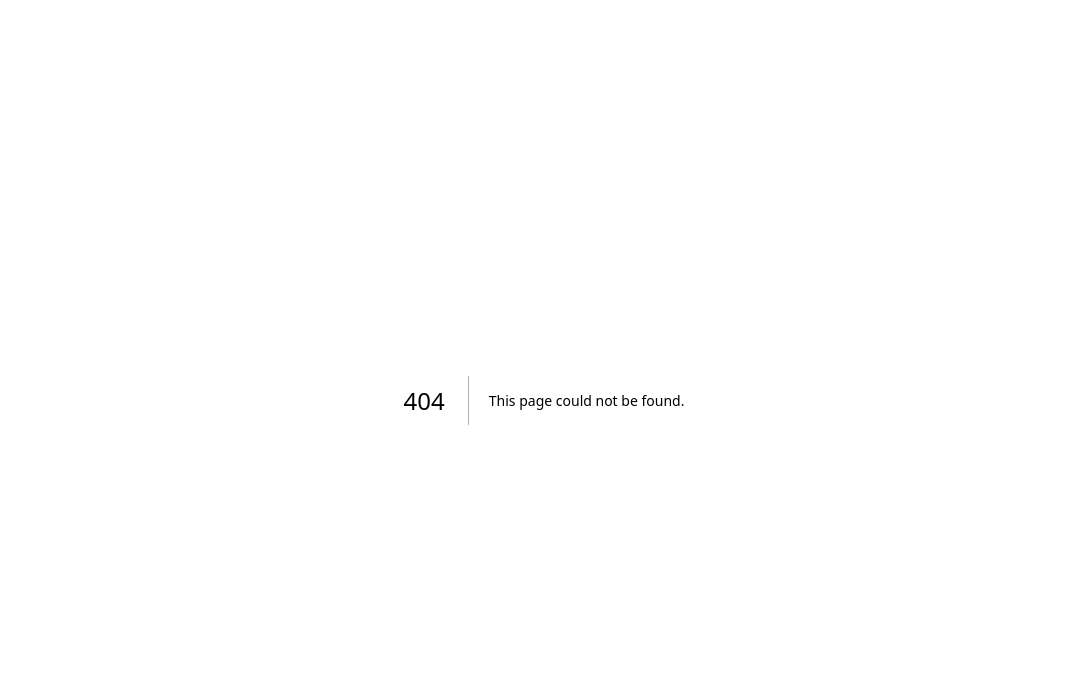
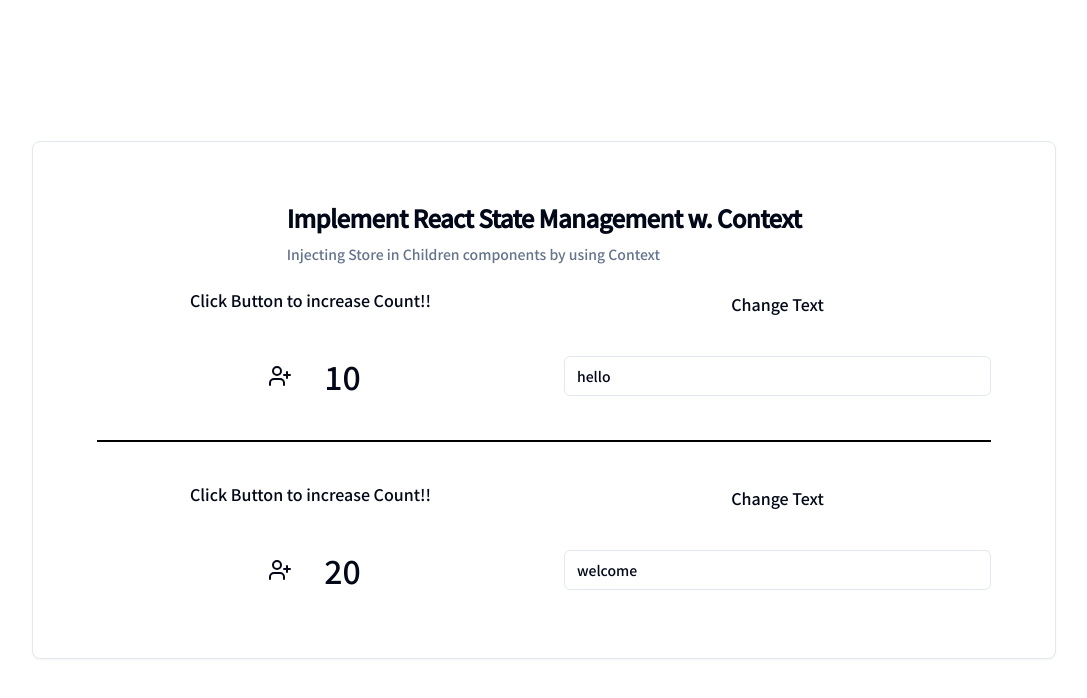
Before and after one commit to soomin9106/deepdive, a Next.js app in the folder deepdive/: page /context_state in a window 1280 px wide. Before the commit this address had no page. Shown: the top 698 px of the page, without its empty margins (96-1183 px from the left). Built offline with nearby package versions, Linux system fonts and the light colour scheme.

Commit message:
State Management - Context

```diff
--- /dev/null
+++ b/deepdive/app/components/state/CounterStateContext.tsx
@@ -0,0 +1,21 @@
+import { CounterStore, CounterStoreContext, Store, createStore } from "@/lib/counter"
+import { PropsWithChildren, useRef } from "react"
+
+export const CounterStoreProvider = ({
+    initialState,
+    children
+}: PropsWithChildren<{
+    initialState: CounterStore
+}>) => {
+    const storeRef = useRef<Store<CounterStore>>()
+
+    if (!storeRef.current) {
+        storeRef.current = createStore<CounterStore>(initialState)
+    }
+
+    return (
+        <CounterStoreContext.Provider value={storeRef.current}>
+         {children}
+        </CounterStoreContext.Provider>
+    )
+}
--- a/deepdive/app/components/state/Counters.tsx
+++ b/deepdive/app/components/state/Counters.tsx
@@ -1,7 +1,7 @@
 'use client'
 import { Button } from "@/components/ui/button";
 import { Input } from "@/components/ui/input";
-import { createStore, useStore, useStoreSelector } from "@/lib/counter";
+import { CounterStore, createStore, useCounterContextSelector, useStore, useStoreSelector } from "@/lib/counter";
 import { SmilePlus, UserPlus } from "lucide-react";
 import { ChangeEvent, useCallback, useEffect } from "react";
 
@@ -95,3 +95,44 @@ export const TextEditor = () => {
         </div>
     )
 }
+
+export const ContextCounter = () => {
+    const [counter, setStore] = useCounterContextSelector(
+        useCallback((state: CounterStore) => state.count, []),
+    )
+
+    const handleClick = () => {
+        setStore((prev) => ({ ...prev, count: prev.count + 1 }))
+    }
+
+
+    return (
+        <div className="flex justify-center items-center w-full flex-col space-y-10">
+            <h1>Click Button to increase Count!!</h1>
+            <div className="flex space-x-6 items-center">
+                <Button size='icon' onClick={handleClick} variant="ghost">
+                    <UserPlus />
+                </Button>
+                <span className="text-[32px]">{counter}</span>
+            </div>
+        </div>
+    )
+
+}
+
+export const ContextTextEditor = () => {
+    const [text, setStore] = useCounterContextSelector(
+        useCallback((state: CounterStore) => state.text, []),
+    )
+
+    const handleChange = (e: ChangeEvent<HTMLInputElement>) => {
+        setStore((prev) => ({ ...prev, text: e.target.value }))
+    }
+
+    return (
+        <div className="flex justify-center items-center w-full flex-col space-y-10">
+            <h1>Change Text</h1>
+            <Input value={text} onChange={handleChange} />
+        </div>
+    )
+}
--- /dev/null
+++ b/deepdive/app/context_state/page.tsx
@@ -0,0 +1,45 @@
+'use client'
+import { Card, CardContent, CardDescription, CardHeader, CardTitle } from "@/components/ui/card"
+import Counter1 from "../components/state/Counter1"
+import Counter2 from "../components/state/Counter2"
+import { ContextCounter, ContextTextEditor, NCounter1, NCounter2, NCounter3, TextEditor } from "../components/state/Counters"
+import { CounterStoreProvider } from "../components/state/CounterStateContext"
+
+const ContextState = () => {
+    return (
+
+        <div className="flex flex-col items-center justify-center w-full h-screen">
+            <Card className="w-full max-w-screen-lg flex items-center flex-col p-10">
+                <CardHeader>
+                    <CardTitle className="mb-2">Implement React State Management w. Context</CardTitle>
+                    <CardDescription>
+                        Injecting Store in Children components by using Context
+                    </CardDescription>
+                </CardHeader>
+                <CardContent className="w-full flex flex-col space-y-10">
+                        <CounterStoreProvider initialState={{
+                            count: 10,
+                            text: "hello"
+                        }}>
+                            <div className="flex space-x-10">
+                                <ContextCounter />
+                                <ContextTextEditor />
+                            </div>
+                            <div className="w-full border-[1px] border-black my-5"></div>
+                            <CounterStoreProvider initialState={{
+                                count: 20,
+                                text: "welcome"
+                            }}>
+                                <div className="flex space-x-10">
+                                    <ContextCounter />
+                                    <ContextTextEditor />
+                                </div>
+                            </CounterStoreProvider>
+                        </CounterStoreProvider>
+                    </CardContent>
+            </Card>
+        </div>
+    )
+}
+
+export default ContextState
--- a/deepdive/app/page.tsx
+++ b/deepdive/app/page.tsx
@@ -44,6 +44,7 @@ export default function Home() {
           <Tag name={"JS Async"} url={"/async"} />
           <Tag name={"Memoization"} url={"/memoization"} />
           <Tag name={"State Management"} url={"/state"} />
+          <Tag name={"State Management w.Context"} url={"/context_state"} />
         </div>
       </div>
     </div>
--- a/deepdive/lib/counter.ts
+++ b/deepdive/lib/counter.ts
@@ -1,10 +1,11 @@
-import { useEffect, useState } from "react"
+import { createContext, useContext, useEffect, useMemo, useRef, useState } from "react"
+import { useSubscription } from "use-subscription";
 
 export type CState = { counter: number }
 // export type Value = { text: string }
 
 // declare state outside component
-let state:CState = {
+let state: CState = {
     counter: 0
 }
 
@@ -23,13 +24,14 @@ export const setCounter = <T>(nextState: Initializer<T>) => {
 
 
 // implement store
-type Store<CState> = {
+export type Store<CState> = {
     get: () => CState
     set: (action: Initializer<CState>) => CState
     subscribe: (callback: () => void) => () => void
 }
 
 // create Store
+// CState extends unknown => 타입의 유연성을 허용하기 위해
 export const createStore = <CState extends unknown>(
     initialState: Initializer<CState>
 ): Store<CState> => {
@@ -41,8 +43,8 @@ export const createStore = <CState extends unknown>(
     const set = (nextState: CState | ((prev: CState) => CState)) => {
         state =
             typeof nextState === 'function'
-            ? (nextState as (prev: CState) => CState)(state)
-            : nextState
+                ? (nextState as (prev: CState) => CState)(state)
+                : nextState
 
         callbacks.forEach((callback) => callback())
 
@@ -92,3 +94,31 @@ export const useStoreSelector = <CState extends unknown, Value extends unknown>(
 
     return state
 }
+
+// Context 이용
+export type CounterStore = {
+    count: number
+    text: string
+}
+
+export const CounterStoreContext = createContext<Store<CounterStore>>(
+    createStore<CounterStore>({ count: 0, text: 'hello' })
+);
+
+export const useCounterContextSelector = <CState extends unknown>(
+    selector: (state: CounterStore) => CState
+) => {
+    const store = useContext(CounterStoreContext);
+    const subscription = useSubscription(
+        useMemo(
+            () => ({
+                getCurrentValue: () => selector(store.get()),
+                subscribe: store.subscribe,
+            }),
+            [store, selector]
+        )
+    );
+
+    return [subscription, store.set] as const;
+
+};
--- a/deepdive/package.json
+++ b/deepdive/package.json
@@ -13,6 +13,7 @@
     "@radix-ui/react-dropdown-menu": "^2.0.6",
     "@radix-ui/react-separator": "^1.0.3",
     "@radix-ui/react-slot": "^1.0.2",
+    "@rest-hooks/react": "^8.2.2",
     "class-variance-authority": "^0.7.0",
     "clsx": "^2.1.0",
     "embla-carousel-react": "^8.0.2",
@@ -21,12 +22,14 @@
     "react": "^18",
     "react-dom": "^18",
     "tailwind-merge": "^2.2.2",
-    "tailwindcss-animate": "^1.0.7"
+    "tailwindcss-animate": "^1.0.7",
+    "use-subscription": "^1.8.2"
   },
   "devDependencies": {
     "@types/node": "^20",
     "@types/react": "^18",
     "@types/react-dom": "^18",
+    "@types/use-subscription": "^1.0.2",
     "eslint": "^8",
     "eslint-config-next": "14.2.1",
     "postcss": "^8",
```
Also changed, not shown: 2 other files (tests, documents, lock files or other folders).
